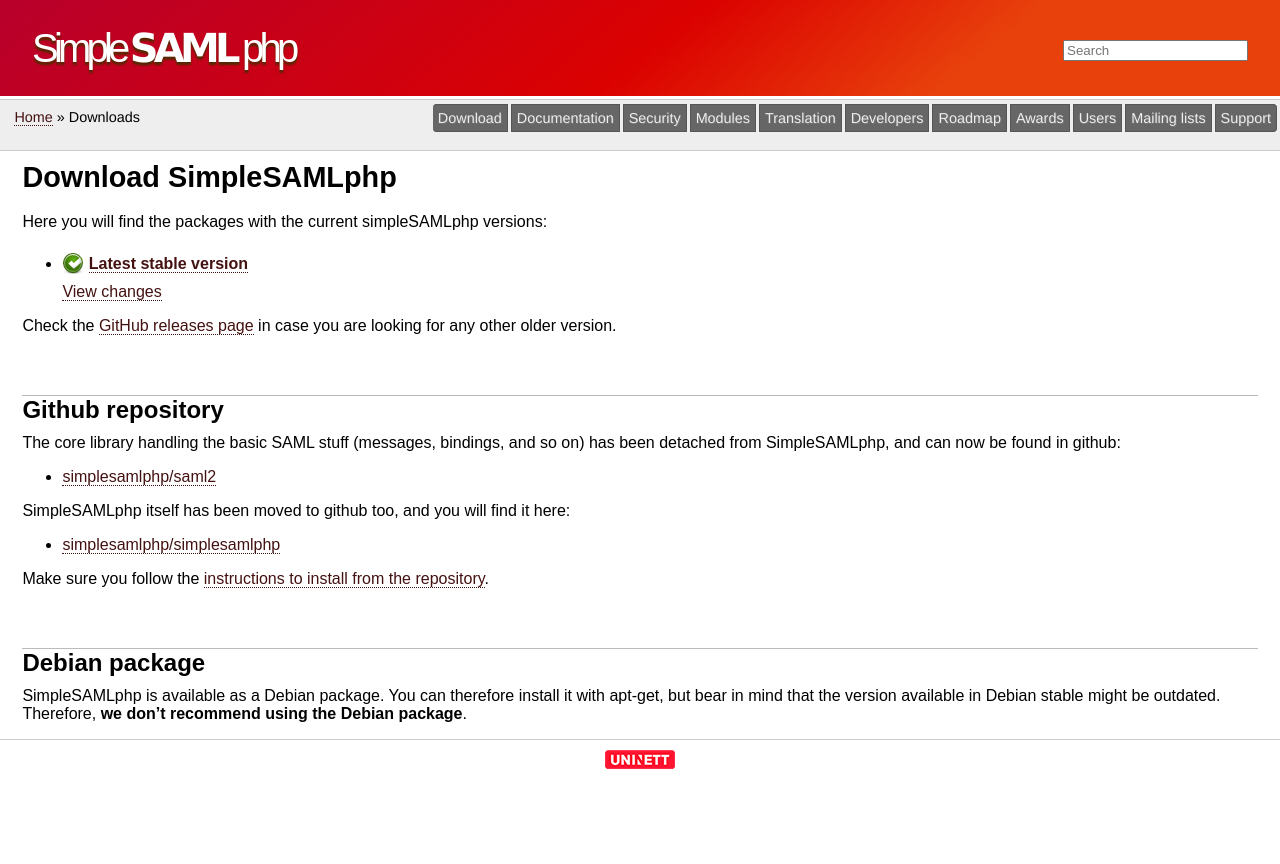
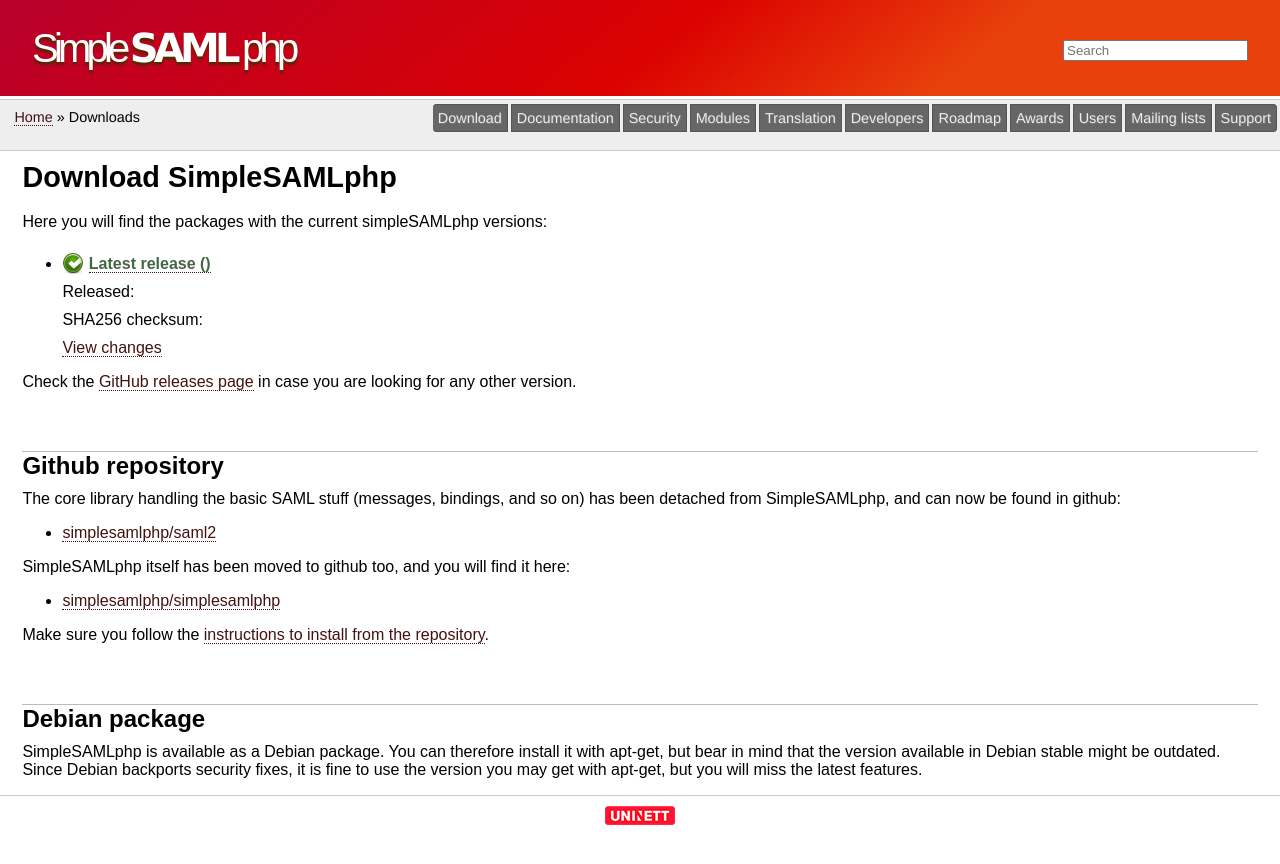
Before and after one commit to simplesamlphp/simplesamlphp.github.io, a Jekyll site: the page built from download/index.md, in a window 1280 px wide. Shown: the top 864 px of the page. Built offline with Jekyll 4.4.1, drawn with Linux system fonts in a browser that asks for light colours.

Commit message:
Update the downloads page to use github's API

```diff
--- a/_config.yml
+++ b/_config.yml
@@ -13,6 +13,6 @@
 markdown: kramdown
 
 jekyll_get:
-  - data: releases
-    json: 'https://api.github.com/repos/simplesamlphp/simplesamlphp/releases'
+  - data: latest
+    json: 'https://api.github.com/repos/simplesamlphp/simplesamlphp/releases/latest'
     cache: false
--- a/download/index.md
+++ b/download/index.md
@@ -8,12 +8,17 @@
 Here you will find the packages with the current simpleSAMLphp versions:
 
 * <img style="position: relative; top: 5px" src="/res/icons/completed.png" alt="stable" />
-[**Latest stable version**](https://github.com/simplesamlphp/simplesamlphp/releases/latest)
+[**Latest release ({{ site.data.latest.tag_name | remove_first: "v" }})**]({{ site.data.latest.assets[0].browser_download_url }})
+
+    Released: {{ site.data.latest.published_at | date: "%Y-%m-%d" }}
+
+    {% assign sha = site.data.latest.body | split: '`' %}
+    SHA256 checksum: {{ sha[1] }}
 
     [View changes](/docs/stable/simplesamlphp-changelog)
 
 Check the [GitHub releases page](https://github.com/simplesamlphp/simplesamlphp/releases)
-in case you are looking for any other older version.
+in case you are looking for any other version.
 
 ## Github repository
 
@@ -32,5 +37,6 @@
 ## Debian package
 
 SimpleSAMLphp is available as a Debian package. You can therefore install it with apt-get,
-but bear in mind that the version available in Debian stable might be outdated. Therefore,
-**we don't recommend using the Debian package**.
+but bear in mind that the version available in Debian stable might be outdated. Since Debian
+backports security fixes, it is fine to use the version you may get with apt-get, but you will
+miss the latest features.
```
